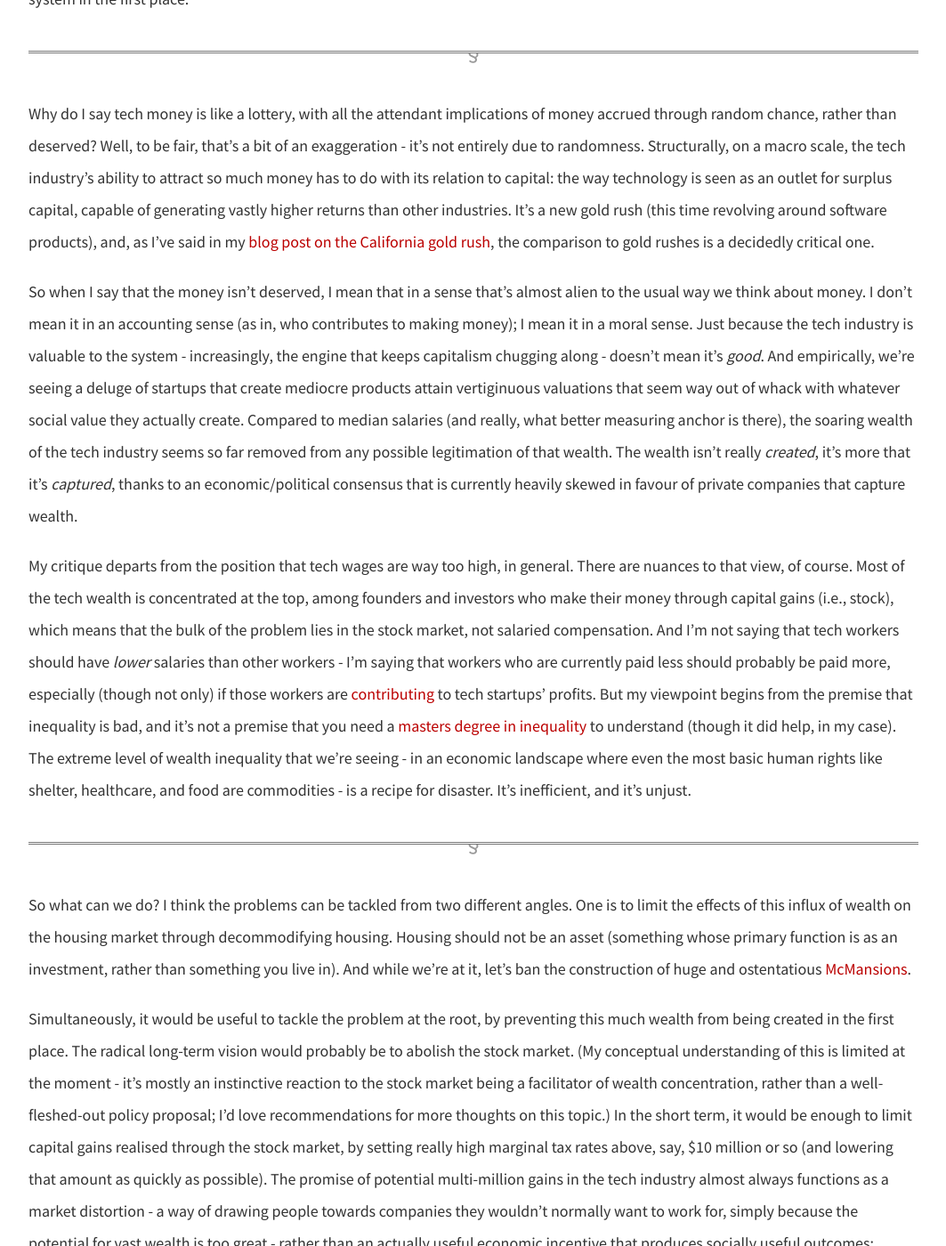
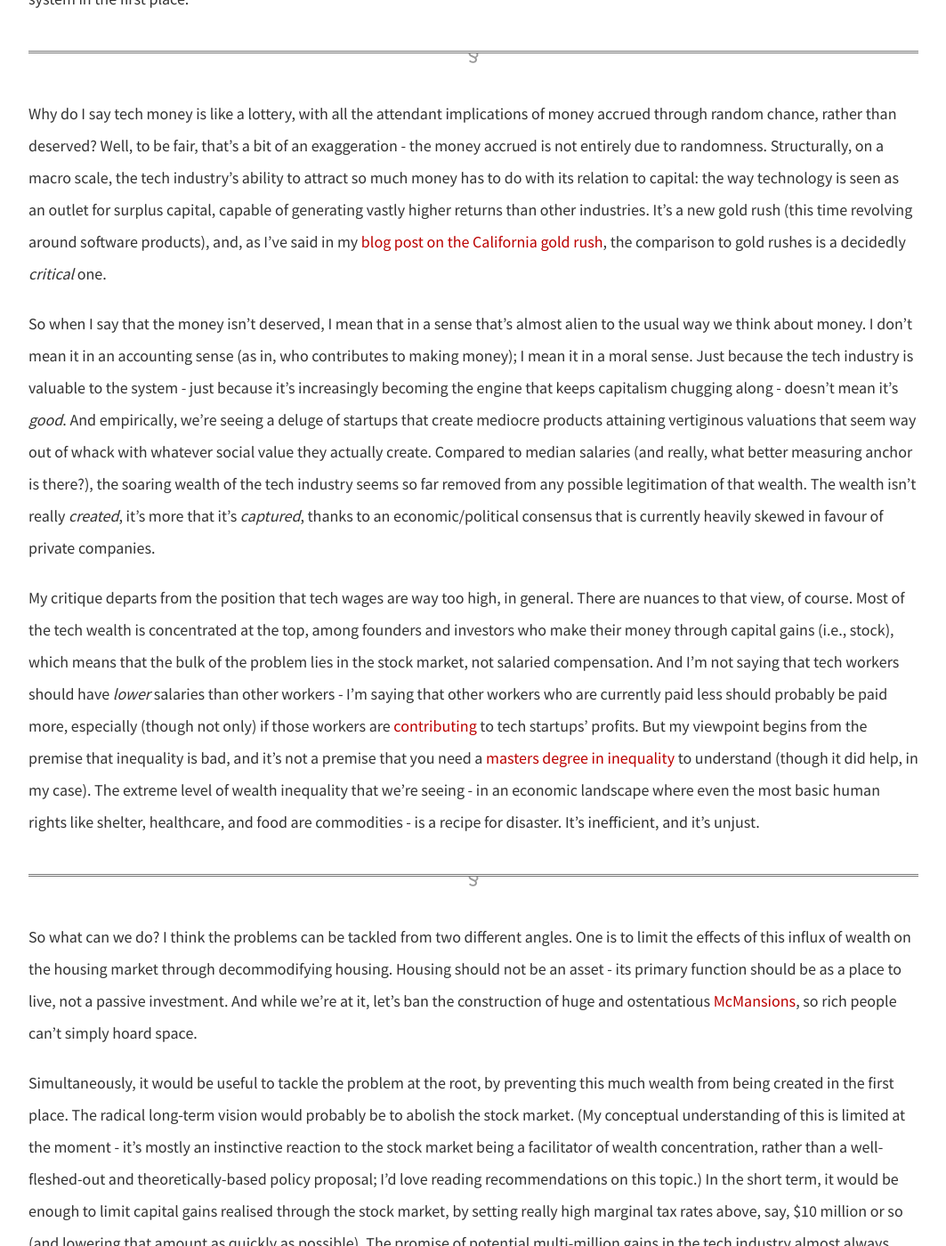
Before and after one commit to dellsystem/dellsystem.github.io, a Jekyll site: the page built from _posts/2019-2-26-fragments-57.md, in a window 1280 px wide and 1400 px high, scrolled down 1701 px. Shown: the whole window at 89% size, without its empty margins (108-1171 px from the left). Built offline with Jekyll 4.4.1, drawn with Linux system fonts in a browser that asks for light colours; some of the changed text lies outside the part shown.

Commit message:
Update fragments-58

```diff
--- a/_posts/2019-2-26-fragments-57.md
+++ b/_posts/2019-2-26-fragments-57.md
@@ -12,7 +12,7 @@ Today I came across an article on the geographical consequences of all the tech
 
 > 2019 is slated to produce an extraordinarily long list of multi-billion-dollar IPOs from San Francisco Bay Area heavyweights like Lyft, Uber, Palantir, Pinterest, Airbnb, Slack, Postmates, and Instacart. The result will be a massive and sudden injection of liquid cash into a region already infamous for both the nation’s priciest real estate as well as a vast and growing wealth gap between rich and poor neighbors.
 
-Rick, who is an SF-based freelance writer, captioned this in a way that is both poetic and highly depressing:
+Rick, a Bay Area-based freelance writer, captioned this in a way that is both poetic and extremely depressing:
 
 > One way to picture this is by imagining a giant hose over the city just dumping a deluge of liquid gold that drowns everyone who can’t afford to rent the highest penthouses.
 
@@ -24,21 +24,21 @@ If you're new to this blog, you might be wondering why I would take such a negat
 
 Just to be clear: I am not trying to assign blame to those who make money through lucrative IPOs & put that into housing. Buying a house in the Bay Area is a perfectly rational choice at this time, especially since rents are extraordinarily high in the region. Those who do so are simply [responding to the larger system](/posts/fragments-51) in which they find themselves, and the fact that their money comes from a tech IPO isn't necessarily worse than any other source of massive wealth.
 
-My point is that this system, as a whole, is just dumb. It's maybe good for the lucky few who've won the startup lottery, and maybe for those who own houses that have appreciated in value as a result of the new tech-driven gold rush, but it's bad for nearly everybody else. It's inefficient; it's designed to cater to a minority of people who happen to have winning lottery tickets. And designing your economic system around winning lotteries is, to me, so obviously misguided that I am having trouble coming up with the words to explain why it's bad, because its suboptimality feels so clear. But it seems to directly undermine the entire purpose of an economic system in the first place.
+My point is that this system, as a whole, is just dumb. It's maybe good for the lucky few who've won the startup lottery, and maybe for those who own houses that have appreciated in value as a result of the new tech-driven gold rush, but it's bad for nearly everybody else. It's inefficient; it's designed to cater to a minority of people who happen to have winning lottery tickets. And designing your economic system around winning lotteries is, to me, so obviously misguided that I am having trouble coming up with the words to explain why it's bad, because its suboptimality feels so self-evident. It seems to directly undermine the entire purpose of an economic system in the first place.
 
 ***
 
-Why do I say tech money is like a lottery, with all the attendant implications of money accrued through random chance, rather than deserved? Well, to be fair, that's a bit of an exaggeration - it's not entirely due to randomness. Structurally, on a macro scale, the tech industry's ability to attract so much money has to do with its relation to capital: the way technology is seen as an outlet for surplus capital, capable of generating vastly higher returns than other industries. It's a new gold rush (this time revolving around software products), and, as I've said in my [blog post on the California gold rush](/posts/fragments-35), the comparison to gold rushes is a decidedly critical one.
+Why do I say tech money is like a lottery, with all the attendant implications of money accrued through random chance, rather than deserved? Well, to be fair, that's a bit of an exaggeration - the money accrued is not entirely due to randomness. Structurally, on a macro scale, the tech industry's ability to attract so much money has to do with its relation to capital: the way technology is seen as an outlet for surplus capital, capable of generating vastly higher returns than other industries. It's a new gold rush (this time revolving around software products), and, as I've said in my [blog post on the California gold rush](/posts/fragments-35), the comparison to gold rushes is a decidedly _critical_ one.
 
-So when I say that the money isn't deserved, I mean that in a sense that's almost alien to the usual way we think about money. I don't mean it in an accounting sense (as in, who contributes to making money); I mean it in a moral sense. Just because the tech industry is valuable to the system - increasingly, the engine that keeps capitalism chugging along - doesn't mean it's _good_. And empirically, we're seeing a deluge of startups that create mediocre products attain vertiginuous valuations that seem way out of whack with whatever social value they actually create. Compared to median salaries (and really, what better measuring anchor is there), the soaring wealth of the tech industry seems so far removed from any possible legitimation of that wealth. The wealth isn't really _created_, it's more that it's _captured_, thanks to an economic/political consensus that is currently heavily skewed in favour of private companies that capture wealth.
+So when I say that the money isn't deserved, I mean that in a sense that's almost alien to the usual way we think about money. I don't mean it in an accounting sense (as in, who contributes to making money); I mean it in a moral sense. Just because the tech industry is valuable to the system - just because it's increasingly becoming the engine that keeps capitalism chugging along - doesn't mean it's _good_. And empirically, we're seeing a deluge of startups that create mediocre products attaining vertiginous valuations that seem way out of whack with whatever social value they actually create. Compared to median salaries (and really, what better measuring anchor is there?), the soaring wealth of the tech industry seems so far removed from any possible legitimation of that wealth. The wealth isn't really _created_, it's more that it's _captured_, thanks to an economic/political consensus that is currently heavily skewed in favour of private companies.
 
-My critique departs from the position that tech wages are way too high, in general. There are nuances to that view, of course. Most of the tech wealth is concentrated at the top, among founders and investors who make their money through capital gains (i.e., stock), which means that the bulk of the problem lies in the stock market, not salaried compensation. And I'm not saying that tech workers should have _lower_ salaries than other workers - I'm saying that workers who are currently paid less should probably be paid more, especially (though not only) if those workers are [contributing](/posts/fragments-43) to tech startups' profits. But my viewpoint begins from the premise that inequality is bad, and it's not a premise that you need a [masters degree in inequality](/lse) to understand (though it did help, in my case). The extreme level of wealth inequality that we're seeing - in an economic landscape where even the most basic human rights like shelter, healthcare, and food are commodities - is a recipe for disaster. It's inefficient, and it's unjust.
+My critique departs from the position that tech wages are way too high, in general. There are nuances to that view, of course. Most of the tech wealth is concentrated at the top, among founders and investors who make their money through capital gains (i.e., stock), which means that the bulk of the problem lies in the stock market, not salaried compensation. And I'm not saying that tech workers should have _lower_ salaries than other workers - I'm saying that other workers who are currently paid less should probably be paid more, especially (though not only) if those workers are [contributing](/posts/fragments-43) to tech startups' profits. But my viewpoint begins from the premise that inequality is bad, and it's not a premise that you need a [masters degree in inequality](/lse) to understand (though it did help, in my case). The extreme level of wealth inequality that we're seeing - in an economic landscape where even the most basic human rights like shelter, healthcare, and food are commodities - is a recipe for disaster. It's inefficient, and it's unjust.
 
 ***
 
-So what can we do? I think the problems can be tackled from two different angles. One is to limit the effects of this influx of wealth on the housing market through decommodifying housing. Housing should not be an asset (something whose primary function is as an investment, rather than something you live in). And while we're at it, let's ban the construction of huge and ostentatious [McMansions](https://www.jacobinmag.com/2017/11/mcmansions-housing-architecture-rich-people).
+So what can we do? I think the problems can be tackled from two different angles. One is to limit the effects of this influx of wealth on the housing market through decommodifying housing. Housing should not be an asset - its primary function should be as a place to live, not a passive investment. And while we're at it, let's ban the construction of huge and ostentatious [McMansions](https://www.jacobinmag.com/2017/11/mcmansions-housing-architecture-rich-people), so rich people can't simply hoard space.
 
-Simultaneously, it would be useful to tackle the problem at the root, by preventing this much wealth from being created in the first place. The radical long-term vision would probably be to abolish the stock market. (My conceptual understanding of this is limited at the moment - it's mostly an instinctive reaction to the stock market being a facilitator of wealth concentration, rather than a well-fleshed-out policy proposal; I'd love recommendations for more thoughts on this topic.) In the short term, it would be enough to limit capital gains realised through the stock market, by setting really high marginal tax rates above, say, $10 million or so (and lowering that amount as quickly as possible). The promise of potential multi-million gains in the tech industry almost always functions as a market distortion - a way of drawing people towards companies they wouldn't normally want to work for, simply because the potential for vast wealth is too great - rather than an actually useful economic incentive that produces socially useful outcomes; dampening that possibility would improve the composition of the industry (there would be fewer obvious cash-grab startups).
+Simultaneously, it would be useful to tackle the problem at the root, by preventing this much wealth from being created in the first place. The radical long-term vision would probably be to abolish the stock market. (My conceptual understanding of this is limited at the moment - it's mostly an instinctive reaction to the stock market being a facilitator of wealth concentration, rather than a well-fleshed-out and theoretically-based policy proposal; I'd love reading recommendations on this topic.) In the short term, it would be enough to limit capital gains realised through the stock market, by setting really high marginal tax rates above, say, $10 million or so (and lowering that amount as quickly as possible). The promise of potential multi-million gains in the tech industry almost always functions as a market distortion - a way of drawing people towards companies they wouldn't normally want to work for, simply because the potential for vast wealth is too great - rather than an actually beneficial economic incentive that produces socially useful outcomes; dampening that possibility would improve the composition of the industry (there would be fewer obvious cash-grab startups).
 
 When I write all this out in such a matter-of-fact way, it feels so obvious. Like, why aren't we doing this already?
 
```
